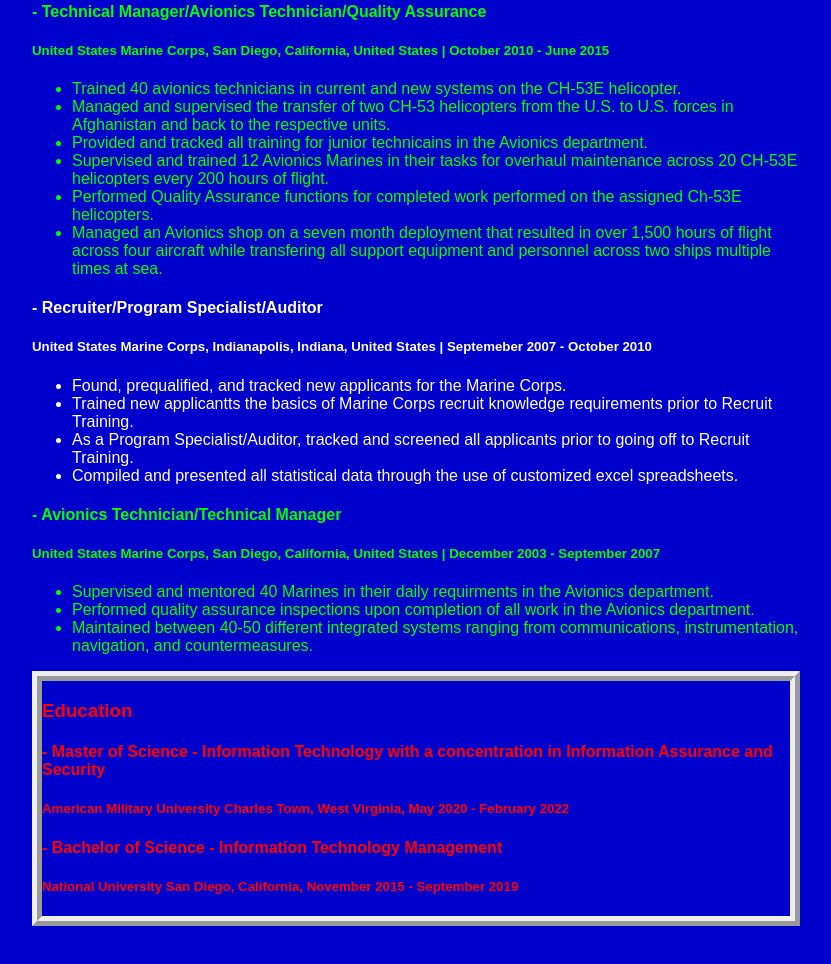
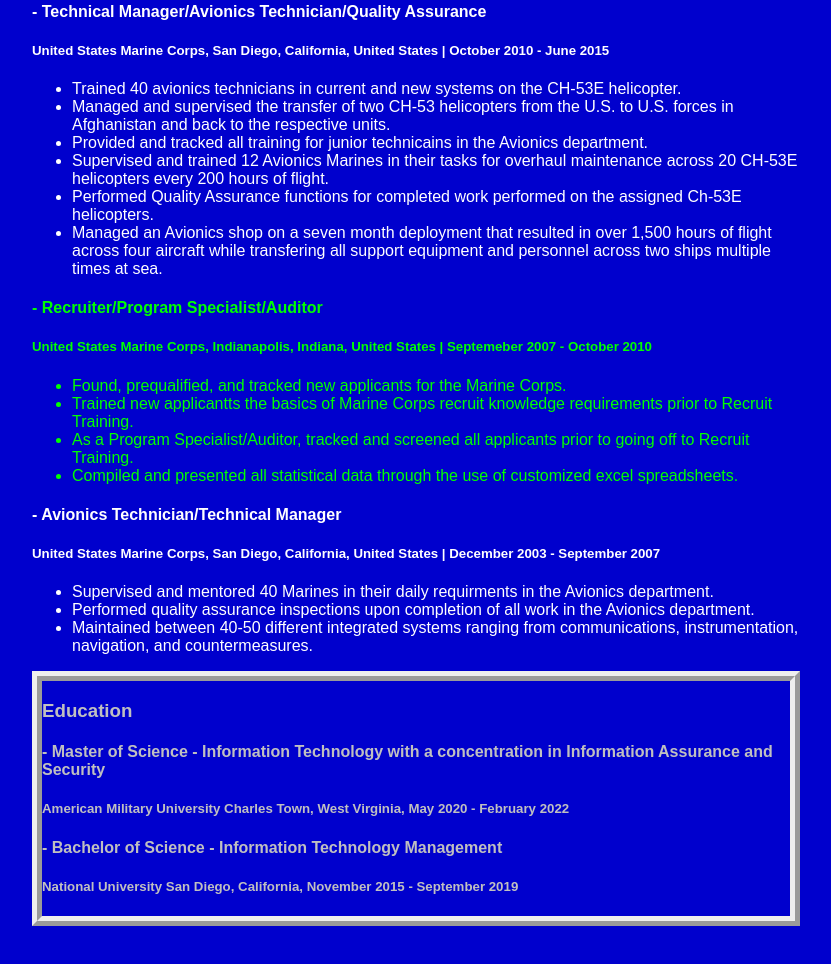
Before and after one commit to George-Hashey/primegeorge.hashey.jr.github.io, a plain HTML site: page index.html in a window 1280 px wide. Shown: the part 1734-2698 px from the top of the page, without its empty margins (224-1055 px from the left). Drawn offline with Linux system fonts and the light colour scheme.

Commit message:
Update style.css

```diff
--- a/style.css
+++ b/style.css
@@ -13,15 +13,15 @@ body {
   color: #ffff00;
   border: 10px outset blue;
 }
-.statement, .productioncontroller, .recruiter  {
+.statement, .informationsecurity, .technicalmanager, .avionics   {
   color: ffffff;
 
 }
 
-.keyskills, .informationsecurity, .technicalmanager, .avionics {
+.header, .keyskills, .productioncontroller, .recruiter  {
   color: #00ff00;
 }
 .education {
-  color:#ff0000;
+  color:#c0c0c0;
     border: 10px ridge;
 }
```
